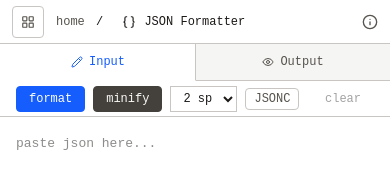
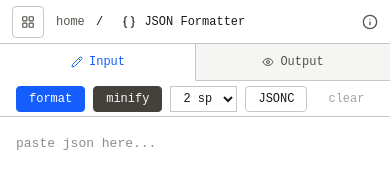
Before and after one commit to brijbyte/utilities, a React (Vite) app: page /a/json-formatter in a window 390 px wide. Shown: the top 176 px of the page. Built offline with nearby package versions, Linux system fonts and the light colour scheme.

Commit message:
json-formatter: use Button with active prop for JSONC toggle
Replace Base UI Toggle with Button variant='outline' active={jsonc}
for consistent toolbar button styling on both desktop and mobile

```diff
--- a/src/plugins/json-formatter/App.tsx
+++ b/src/plugins/json-formatter/App.tsx
@@ -8,7 +8,6 @@ import {
   useSyncExternalStore,
 } from "react";
 import { Tabs } from "@base-ui/react/tabs";
-import { Toggle } from "@base-ui/react/toggle";
 import { Button } from "../../components/Button";
 import { Pencil, Eye, LoaderCircle } from "lucide-react";
 import { format as formatJson, minify as minifyJson } from "./process";
@@ -174,14 +173,13 @@ export default function JsonFormatter() {
             <option value={4}>4 sp</option>
             <option value={8}>8 sp</option>
           </select>
-          <Toggle
-            pressed={jsonc}
-            onPressedChange={setJsonc}
-            className="inline-flex items-center justify-center px-2 py-1 text-xs leading-none rounded border cursor-pointer transition-colors border-border bg-bg-surface hover:bg-bg-hover text-text-muted data-pressed:bg-accent-subtle data-pressed:border-accent data-pressed:text-accent"
-            aria-label="Toggle JSONC support"
+          <Button
+            variant="outline"
+            active={jsonc}
+            onClick={() => setJsonc(!jsonc)}
           >
             JSONC
-          </Toggle>
+          </Button>
           <div className="ml-auto flex items-center gap-tb">
             {input && (
               <Button variant="outline" onClick={copyInput}>
--- a/src/plugins/json-formatter/DesktopLayout.tsx
+++ b/src/plugins/json-formatter/DesktopLayout.tsx
@@ -1,7 +1,6 @@
 "use no memo";
 
 import { useCallback } from "react";
-import { Toggle } from "@base-ui/react/toggle";
 import { SplitPanel } from "../../components/SplitPanel";
 import { CodeEditor } from "../../components/CodeEditor";
 import { Button } from "../../components/Button";
@@ -86,14 +85,13 @@ export default function DesktopLayout({
                 <option value={8}>8</option>
               </select>
             </label>
-            <Toggle
-              pressed={jsonc}
-              onPressedChange={setJsonc}
-              className="inline-flex items-center justify-center px-1.5 py-0.5 text-xs leading-none rounded border cursor-pointer transition-colors border-border bg-bg-surface hover:bg-bg-hover text-text-muted data-pressed:bg-accent-subtle data-pressed:border-accent data-pressed:text-accent"
-              aria-label="Toggle JSONC support"
+            <Button
+              variant="outline"
+              active={jsonc}
+              onClick={() => setJsonc(!jsonc)}
             >
               JSONC
-            </Toggle>
+            </Button>
             {input && (
               <Button variant="outline" onClick={onCopyInput}>
                 copy
```
